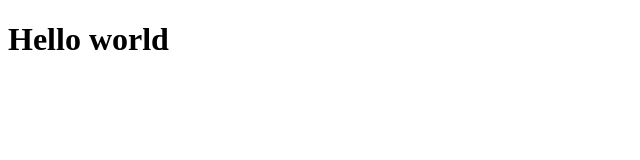
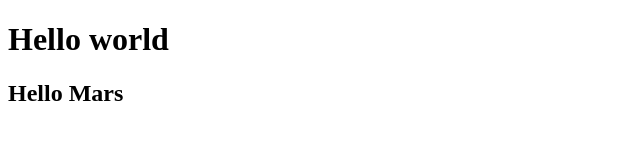
Before and after one commit to LA1720/helloworld, a plain HTML site: page index.html in a window 1280 px wide. Shown: the whole page, without its empty margins (0-640 px from the left). Drawn offline with Linux system fonts and the light colour scheme.

Commit message:
i'm adding <h2>
Hello mars

```diff
--- a/index.html
+++ b/index.html
@@ -7,5 +7,6 @@
 </head>
 <body>
     <h1>Hello world</h1>
+    <h2>Hello Mars</h2>
 </body>
 </html>
```
